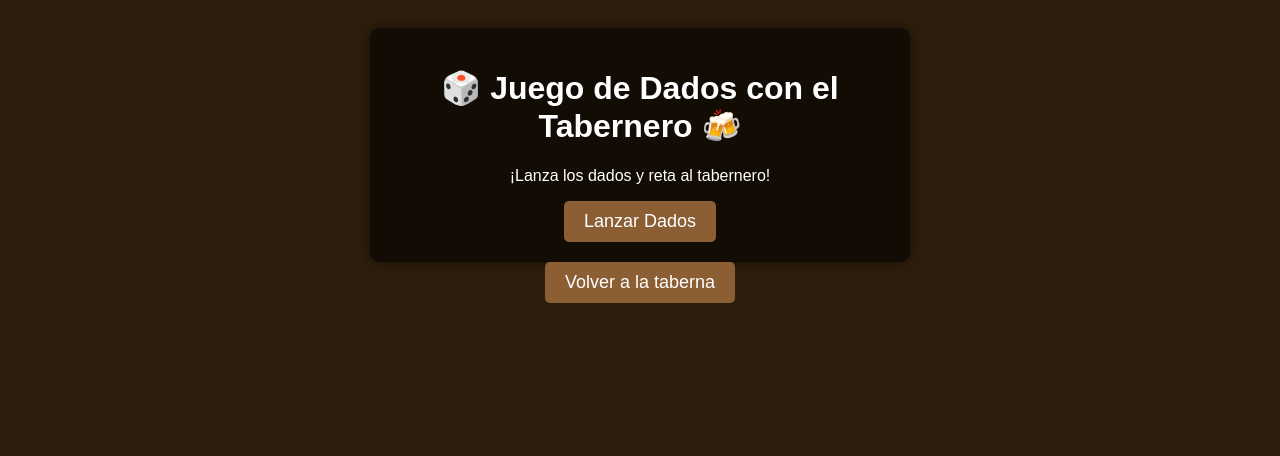
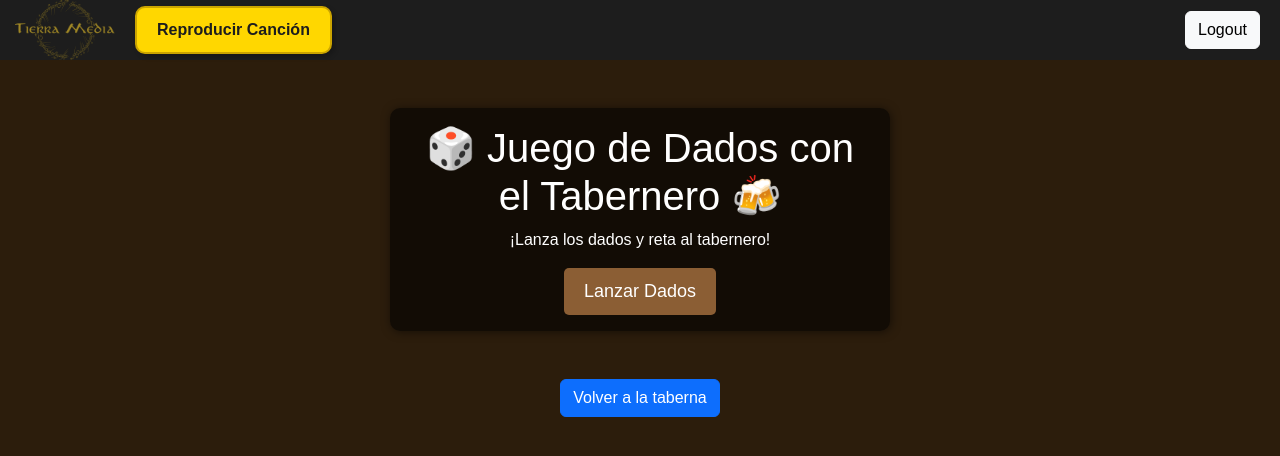
Before and after one commit to Carlos5Noob/TierraMedia-Django, a Django app: page /game/taberna/dados/ in a window 1280 px wide. Shown: the top 456 px of the page. Run offline with Django 5.2, Linux system fonts and the light colour scheme.

Commit message:
Añadida nueva canción, corregida dados.html e index.html (Ahora si que si que si que si)

```diff
--- a/app/templates/app/dados.html
+++ b/app/templates/app/dados.html
@@ -1,16 +1,20 @@
 <!DOCTYPE html>
 <html lang="es">
+{% load static %}
 <head>
     <meta charset="UTF-8">
     <meta name="viewport" content="width=device-width, initial-scale=1.0">
     <title>Juego de Dados</title>
+    <link href="{% static 'css/header.css' %}" rel="stylesheet">
+    <link href="https://cdn.jsdelivr.net/npm/bootstrap@5.3.3/dist/css/bootstrap.min.css" rel="stylesheet">
+    <script src="https://cdn.jsdelivr.net/npm/bootstrap@5.3.3/dist/js/bootstrap.bundle.min.js"></script>
+
     <style>
         body {
             font-family: Arial, sans-serif;
             background-color: #2c1d0c;
             color: white;
             text-align: center;
-            padding: 20px;
         }
 
         .contenedor {
@@ -19,7 +23,7 @@
             padding: 20px;
             background: rgba(0, 0, 0, 0.6);
             border-radius: 10px;
-            box-shadow: 0px 0px 10px rgba(0, 0, 0, 0.5);
+            box-shadow: 1px 1px 10px rgba(0, 0, 0, 0.5);
         }
 
         button {
@@ -43,7 +47,21 @@
     </style>
 </head>
 <body>
-    <div class="contenedor">
+
+    <header style="background-color: #1D1D1D; position:relative" class="d-flex flex-wrap align-items-center justify-content-start">
+        <a href="{% url 'index' %}">
+            <img src='{% static 'resources/logo-tierra-media.png' %}' alt='home' id="imagen">
+        </a>
+        <form action="{% url 'logout' %}" method='POST'>
+            {% csrf_token %}
+            <button type='submit' class='btn btn-light' id="logout">Logout</button>
+        </form>
+        <audio id="reproductor" hidden="hidden" controls autoplay></audio>
+        <button onclick="CancionRandom()" class="custom-btn mx-3">Reproducir Canción</button>
+        <button onclick="control_reproductor()" class="custom-btn mx-3" id="btn_control" style="display: none">Detener música</button>
+    </header>
+
+    <div class="contenedor p-3 my-5">
         <h1>🎲 Juego de Dados con el Tabernero 🍻</h1>
         <p>¡Lanza los dados y reta al tabernero!</p>
 
@@ -65,5 +83,38 @@
         <a href="{% url 'taberna' %}"><button class="btn btn-primary">Volver a la taberna</button></a>
     </div>
 
+    <script>
+        function CancionRandom() {
+            let songs = [
+                "{% static 'music/Balatro_ost.mp3' %}"
+            ];
+
+            let boton = document.getElementById("btn_control");
+            let random = Math.floor(Math.random() * songs.length);
+            let reproductor = document.getElementById("reproductor");
+            reproductor.src = songs[random];
+            reproductor.play();
+
+            if (boton.style.display === "none") {
+                boton.style.display = "block";
+            }
+            if (boton.textContent === "Reanudar música") {
+                boton.textContent = "Detener música";
+            }
+        }
+
+        function control_reproductor() {
+            let reproductor = document.getElementById("reproductor");
+            let boton = document.getElementById("btn_control");
+
+            if (!reproductor.paused) {
+                reproductor.pause();
+                boton.textContent = "Reanudar música";
+            } else {
+                reproductor.play();
+                boton.textContent = "Detener música";
+            }
+        }
+    </script>
 </body>
 </html>
--- a/app/templates/app/index.html
+++ b/app/templates/app/index.html
@@ -41,7 +41,7 @@
 
     <header style="background-color: #1D1D1D; position:relative" class="d-flex flex-wrap align-items-center justify-content-start">
         <a href="{% url 'index' %}">
-            <img src='{% static '../../resources/logo-tierra-media.png' %}' alt='home' id="imagen">
+            <img src='{% static 'resources/logo-tierra-media.png' %}' alt='home' id="imagen">
         </a>
         <form action="{% url 'logout' %}" method='POST'>
             {% csrf_token %}
```
Also changed, not shown: 1 other file.
